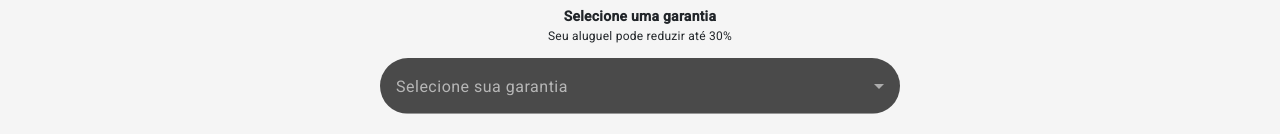
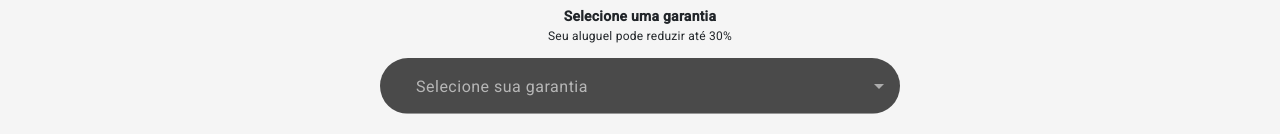
Before and after one commit to ricardo-comino/hackaton-tesouro, an Angular app in the folder web-front/: page / in a window 1280 px wide. Shown: the part 213-347 px from the top of the page. Built offline with nearby package versions, Linux system fonts and the light colour scheme.

Commit message:
padding select

```diff
--- a/web-front/src/app/selecao-garantia/selecao-garantia.component.scss
+++ b/web-front/src/app/selecao-garantia/selecao-garantia.component.scss
@@ -38,5 +38,8 @@
         border-radius: 50px;
       }
     }
+    .mdc-floating-label.mat-mdc-floating-label.ng-star-inserted{
+        padding: 10px 20px;
+    }
   }
 }
```
